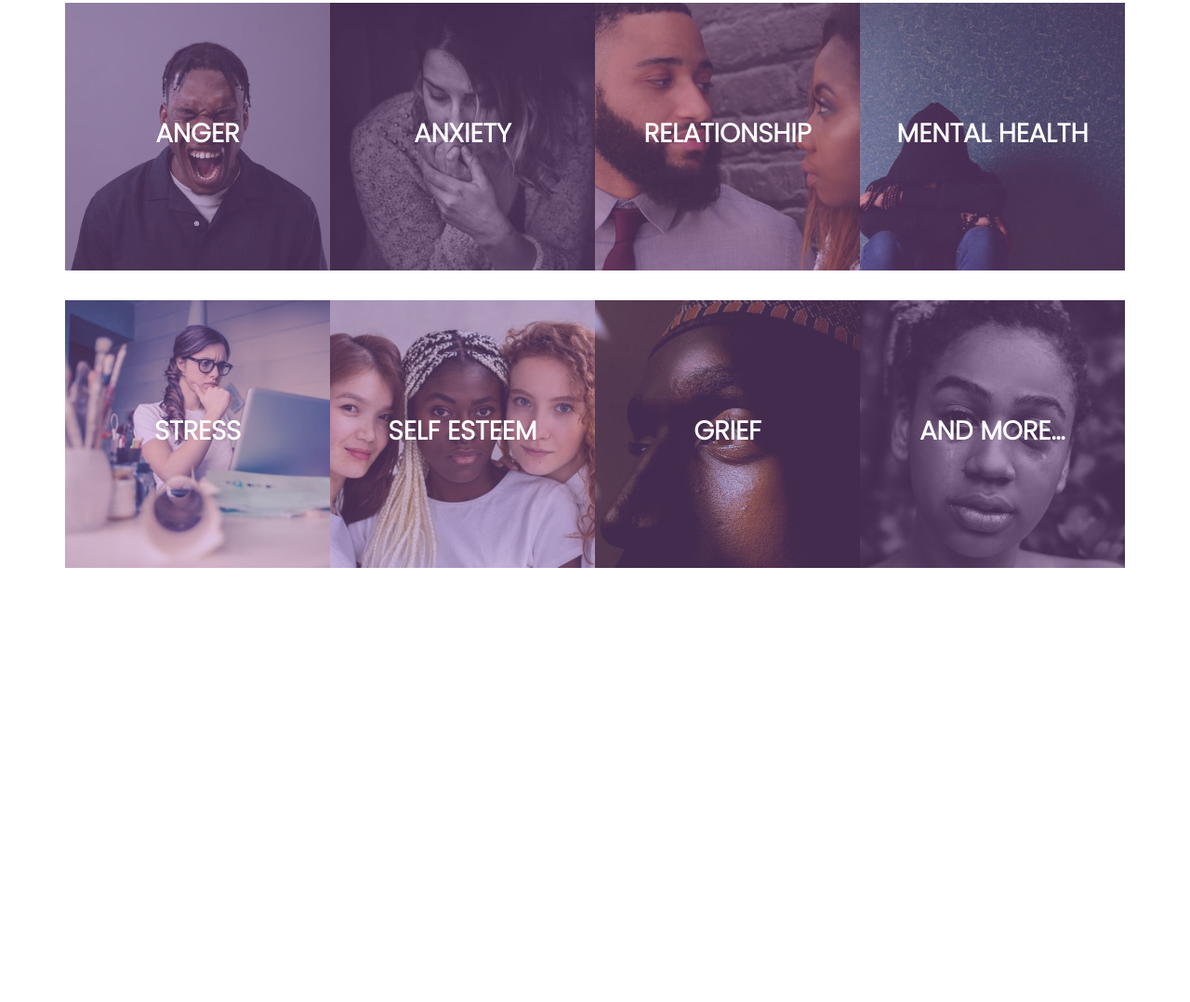
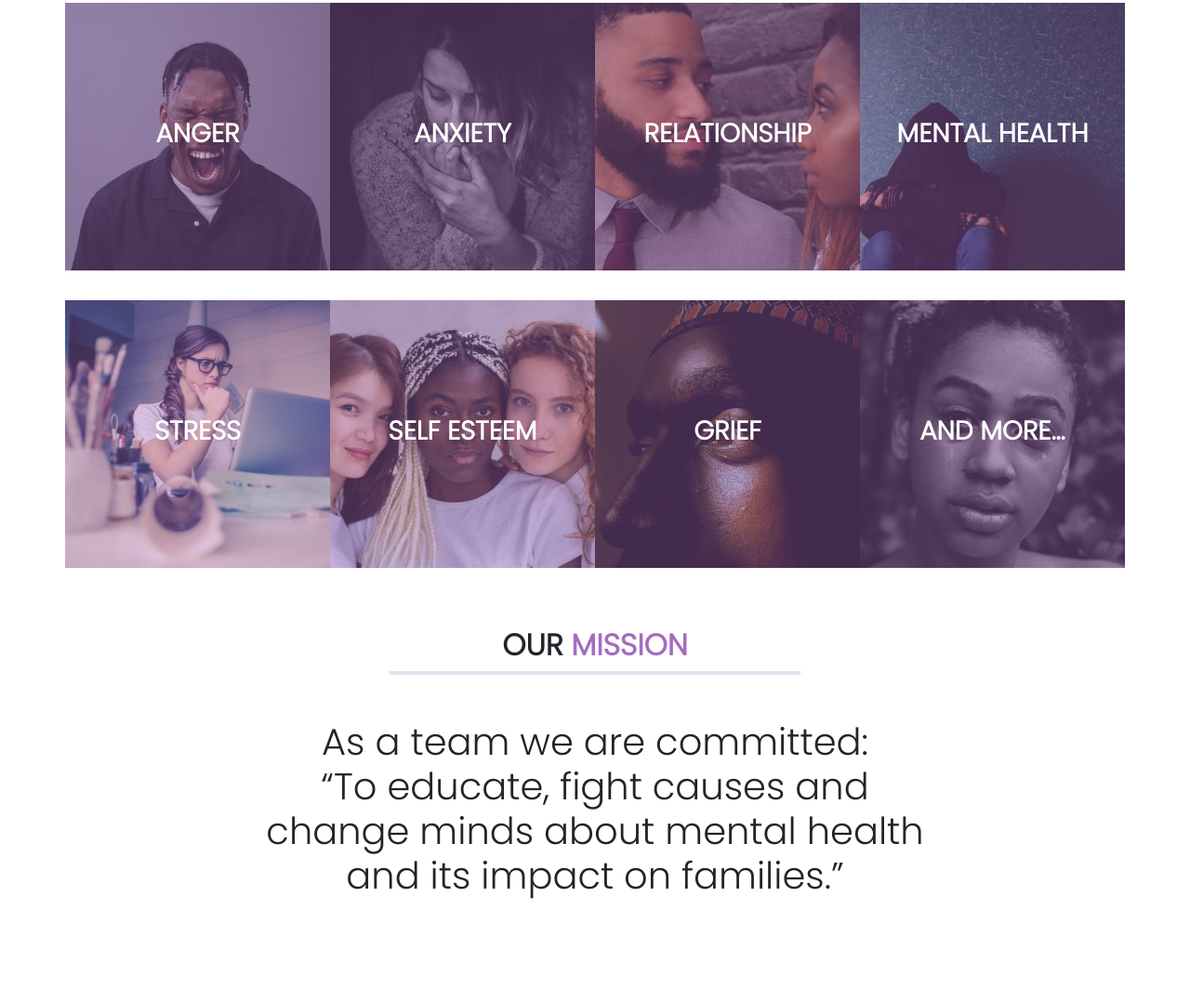
Before and after one commit to charles-okunzo/stay_sane, a plain HTML site: page index.html in a window 1280 px wide. Shown: the part 947-2025 px from the top of the page at 93% size. Before the commit the page ends 1574 px from the top, so only its background shows below. Drawn offline with nearby package versions, Linux system fonts and the light colour scheme; a web font is replaced by a local one.

Commit message:
style:mission- add mission statement

```diff
--- a/css/style.css
+++ b/css/style.css
@@ -130,3 +130,22 @@ span{
 #kard8{
   background-image: url('../assets/index/pexels-photo-2345374.jpeg');
 }
+
+hr{
+  width: 60%;
+  margin: auto;
+  border: 2px solid #ae80c5;;
+}
+
+.mission{
+  color: #a56cc1;
+}
+
+.mission-txt{
+  transition: all 1s;
+}
+
+.mission-txt:hover{
+  color: #fff;
+  background-color: #a56cc1;
+}
--- a/index.html
+++ b/index.html
@@ -138,7 +138,14 @@
     </div>
   </div>
 
-
+  <div class="container">
+    <div class="row">
+      <div class="col-md-8 mx-auto vh-50 text-center py-5">
+        <h2 class="fw-bold">OUR <span class="mission">MISSION</span></h2><hr>
+        <p class="display-6 mission-txt py-5">As a team we are committed: <br> “To educate, fight causes and change minds about mental health and its impact on families.”</p>
+      </div>
+    </div>
+  </div>
 
 
 
```
